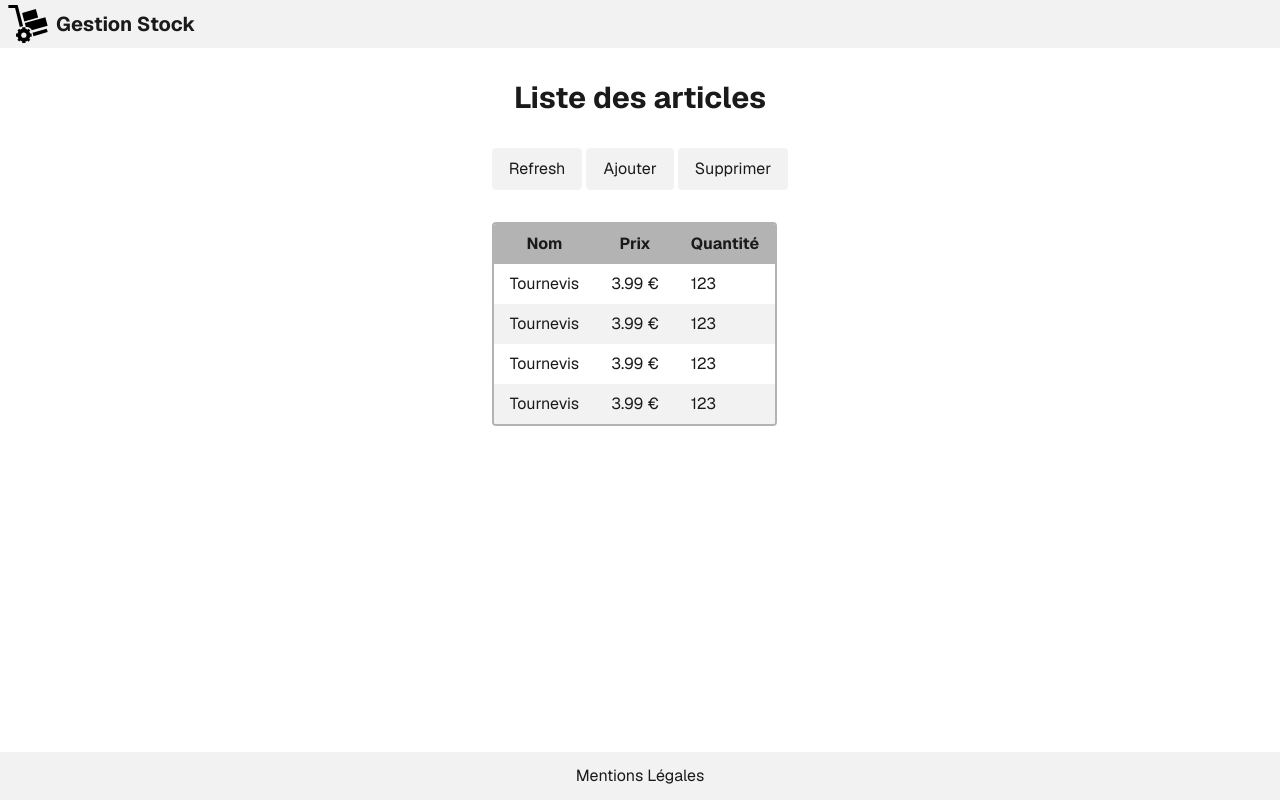
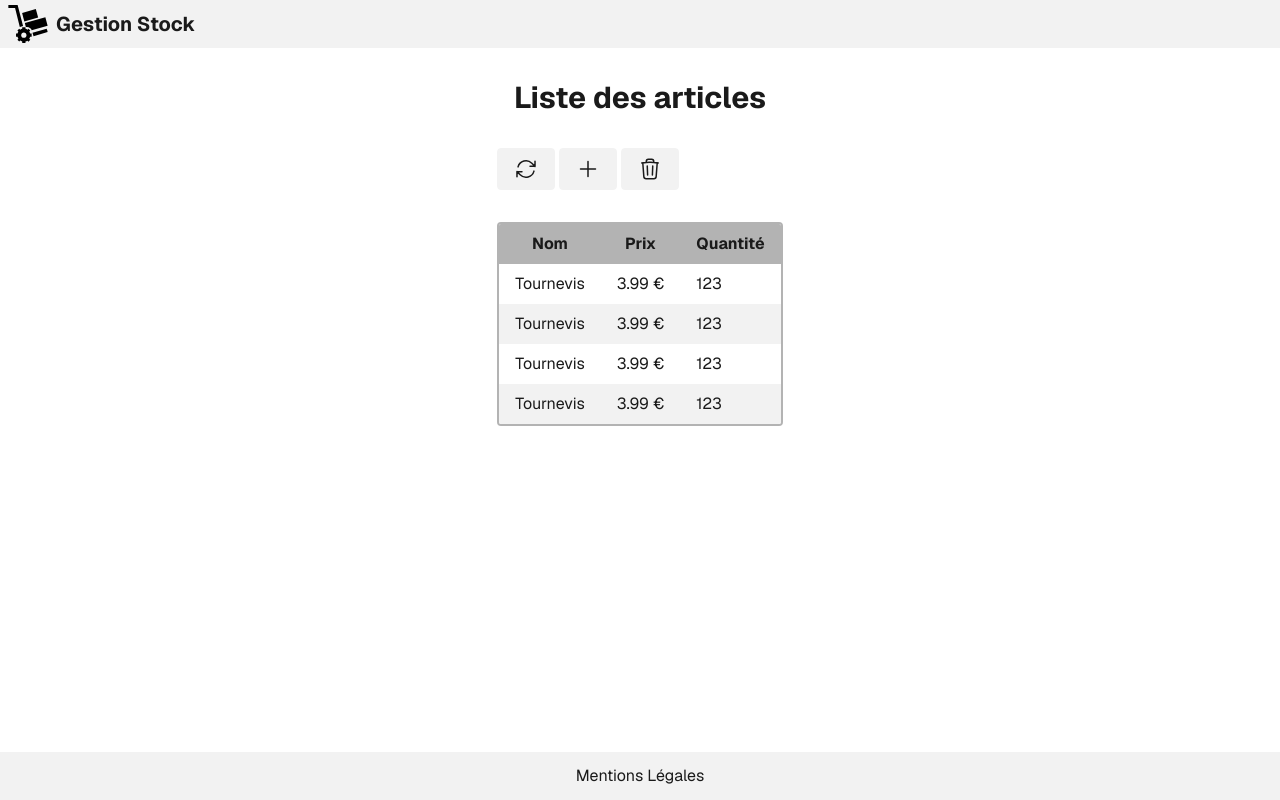
Before and after one commit to jlg-formation/next-example, a Next.js app: page /stock in a window 1280 px wide. Built offline with nearby package versions, Linux system fonts and the light colour scheme.

Commit message:
feat: Replace button text with icons in ArticleManager for improved UI

```diff
--- a/src/app/stock/_components/ArticleManager.tsx
+++ b/src/app/stock/_components/ArticleManager.tsx
@@ -1,19 +1,31 @@
 "use client";
 
+import {
+  ArrowPathIcon,
+  PlusIcon,
+  TrashIcon,
+} from "@heroicons/react/24/outline";
 import Link from "next/link";
+import { usePathname } from "next/navigation";
 import { useState } from "react";
 
 export default function ArticleManager() {
   const [errorMsg, setErrorMsg] = useState("");
   const [selectedArticles, setselectedArticles] = useState(new Set());
+
+  const pathname = usePathname();
   return (
     <div>
       <nav className="flex gap-1">
-        <button className="btn">Refresh</button>
-        <Link href="./create" className="btn">
-          Ajouter
+        <button className="btn">
+          <ArrowPathIcon className="size-6" />
+        </button>
+        <Link href={pathname + "/create"} className="btn">
+          <PlusIcon className="size-6" />
         </Link>
-        <button className="btn">Supprimer</button>
+        <button className="btn">
+          <TrashIcon className="size-6" />
+        </button>
       </nav>
       <div className="h-8 font-bold flex items-center">{errorMsg}</div>
       <table className="table">
```
